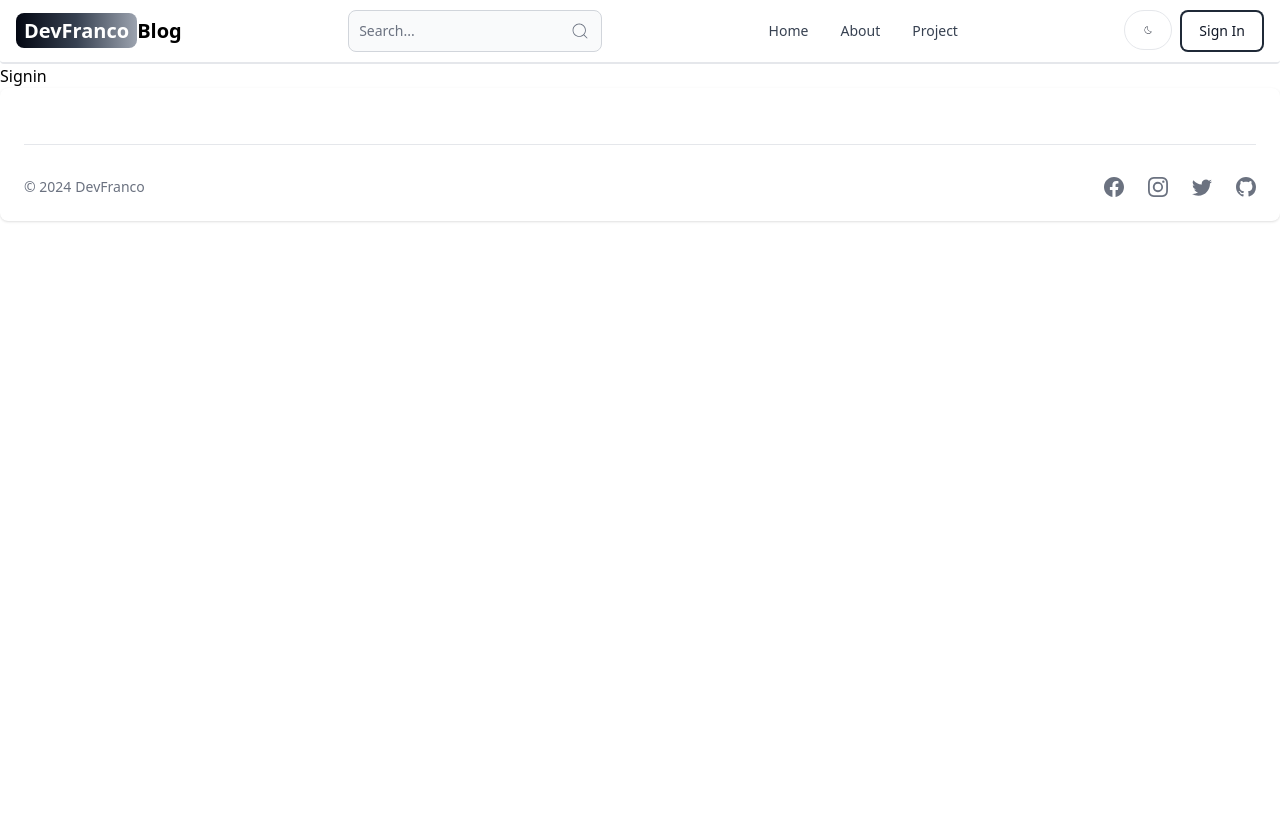
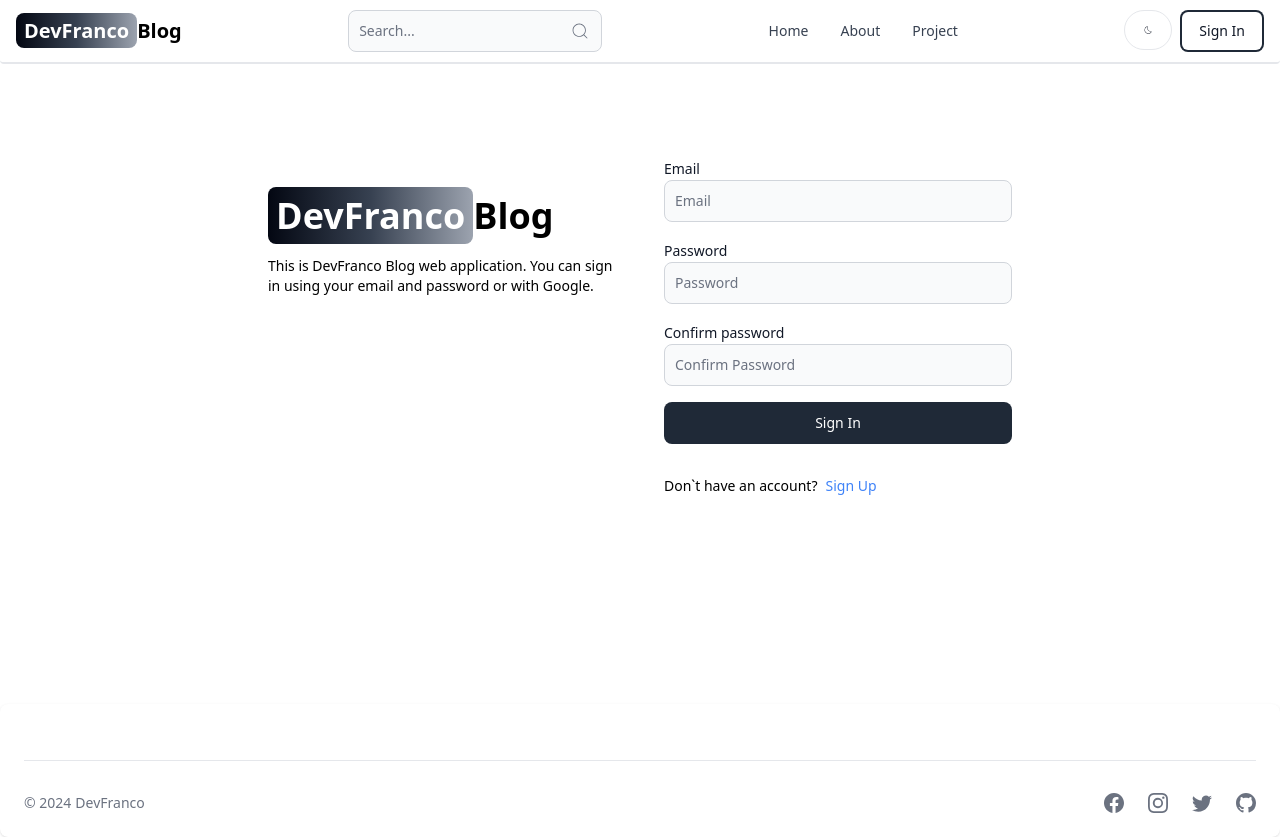
Before and after one commit to EngineerFranco/blog, a React (Vite) app in the folder client/: page /sign-in in a window 1280 px wide. Before the commit the page ends 800 px from the top, so only its background shows below. Built offline with nearby package versions, Linux system fonts and the light colour scheme.

Commit message:
complete client signin page functionality. and enhance signin and singup page UI

```diff
--- a/client/src/components/Header.jsx
+++ b/client/src/components/Header.jsx
@@ -28,7 +28,7 @@
           <Button className="w-12 h-10 rounded-full hidden sm:inline " color="gray">
             <CiDark className=""/>
           </Button>
-          <Link to="/signIn">
+          <Link to="/sign-in">
           <Button color="dark" className="" outline >
             Sign In
           </Button>
--- a/client/src/pages/SignUp.jsx
+++ b/client/src/pages/SignUp.jsx
@@ -18,11 +18,10 @@
     const handleSubmit = async(e) => {
         e.preventDefault();
         setErrorMessage(null)
-        setLoading(true)
-
         if(!formData.username || !formData.email || !formData.password){
             return setErrorMessage('Please fill out all fields')
         }
+        setLoading(true)
         try {
             const responseData = await fetch('/api/auth/signup',{
                 method: 'POST',
@@ -45,8 +44,8 @@
 
   return (
     <section className='min-h-[70dvh] bg-white mt-20'>
-        <div className='flex p-3 max-w-3xl mx-auto flex-col md:flex-row md:items-center gap-12'>
-            <div className='flex-1'>
+        <div className='flex p-3 max-w-3xl mx-auto flex-col md:flex-row md:items-start gap-12'>
+            <div className='flex-1 sm:mt-10'>
                 <Link to={"/"} className='text-4xl font-bold dark:text-white'>
                     <span className="px-2 py-1 bg-gradient-to-r from-gray-950 via-gray-700 to-gray-400 rounded-lg text-white">DevFranco</span>
                     Blog
@@ -57,39 +56,36 @@
             </div>
             <div className='flex-1'>
                 <form
-                    className="flex max-w-md flex-col gap-4 "
+                    className="flex max-w-md flex-col gap-4 min-h-[300px]"
                     onSubmit={handleSubmit}>
                     <div>
-                        <Label value="Your username" />
+                        <Label value="Username" />
                         <TextInput
                             id="username"
                             name = "username"
                             type="text"
                             placeholder="Username"
                             onChange={handleChange}
-                            required
                         />
                     </div>
                     <div>
-                        <Label value="Your email" />
+                        <Label value="Email" />
                         <TextInput
                             id="email"
                             name = "email"
                             type="email"
                             placeholder="Franco@gmail.com"
                             onChange={handleChange}
-                            required
                         />
                     </div>
                     <div>
-                        <Label value="Your password" />
+                        <Label value="Password" />
                         <TextInput
                             id="password"
                             name = 'password'
                             type="password"
                             placeholder="Password"
                             onChange={handleChange}
-                            required
                         />
                     </div>
                     <Button color='dark' type='submit' disabled={loading}>
@@ -117,9 +113,9 @@
                         </Alert>
                     )
                 }
+
             </div>
         </div>
-
     </section>
   )
 }
--- a/client/src/pages/Signin.jsx
+++ b/client/src/pages/Signin.jsx
@@ -1,9 +1,122 @@
-import React from 'react'
+import { Alert, Button, Label, Spinner, TextInput } from 'flowbite-react';
+import { useState } from 'react';
+import { Link, useNavigate } from 'react-router-dom';
 
-const Signin = () => {
-  return (
-    <div>Signin</div>
-  )
-}
+const SignIn = () => {
+    const [formData, setFormData] = useState({});
+    const [errorMessage, setErrorMessage] = useState(null);
+    const [loading, setLoading] = useState(false);
+    const navigate = useNavigate();
 
-export default Signin
+    const handleChange = (e) => {
+        setFormData({
+            ...formData,
+            [e.target.id]: e.target.value.trim(),
+        });
+    };
+
+    const handleSubmit = async (e) => {
+        e.preventDefault();
+        setErrorMessage(null);
+
+        if (!formData.email || !formData.password) {
+            return setErrorMessage('Please fill out all fields');
+        }
+        setLoading(true);
+        try {
+            const responseData = await fetch('/api/auth/signin', {
+                method: 'POST',
+                headers: { 'Content-Type': 'application/json' },
+                body: JSON.stringify(formData),
+            });
+            const responseAPI = await responseData.json();
+            if (!responseAPI.success) {
+                setErrorMessage(responseAPI.message);
+            }
+            setLoading(false);
+            if (responseAPI.success) {
+                navigate('/');
+            }
+        } catch (error) {
+            setErrorMessage(error.message);
+            setLoading(false);
+        }
+    };
+
+    return (
+        <section className='min-h-[70dvh] bg-white mt-20'>
+            <div className='flex p-3 max-w-3xl mx-auto flex-col md:flex-row md:items-start gap-12'>
+                <div className='flex-1 sm:mt-10'>
+                    <Link to={"/"} className='text-4xl font-bold dark:text-white'>
+                        <span className="px-2 py-1 bg-gradient-to-r from-gray-950 via-gray-700 to-gray-400 rounded-lg text-white">DevFranco</span>
+                        Blog
+                    </Link>
+                    <p className='text-sm mt-5'>
+                        This is DevFranco Blog web application. You can sign in using your email and password or with Google.
+                    </p>
+                </div>
+                <div className='flex-1 '>
+                    <form
+                        className="flex max-w-md flex-col gap-4 min-h-[300px]"
+                        onSubmit={handleSubmit}>
+                        <div>
+                            <Label value="Email" />
+                            <TextInput
+                                id="email"
+                                name="email"
+                                type="email"
+                                placeholder="Email"
+                                onChange={handleChange}
+                            />
+                        </div>
+                        <div>
+                            <Label value="Password" />
+                            <TextInput
+                                id="password"
+                                name='password'
+                                type="password"
+                                placeholder="Password"
+                                onChange={handleChange}
+                            />
+                        </div>
+                        <div>
+                            <Label value="Confirm password" />
+                            <TextInput
+                                id="confirmPassword"
+                                name='confirmPassword'
+                                type="password"
+                                placeholder="Confirm Password"
+                                onChange={handleChange}
+                            />
+                        </div>
+                        <Button color='dark' type='submit' disabled={loading}>
+                            {
+                                loading ? (
+                                    <>
+                                        <Spinner size='sm'/>
+                                        <span className='pl-3'>Loading....</span>
+                                    </>
+                                ) : <span>Sign In</span>
+                            }
+                        </Button>
+                    </form>
+                    <div className='flex gap-2 text-sm mt-5'>
+                        <span>Don`t have an account?</span>
+                        <Link to={'/sign-up'} className='text-blue-500'>
+                            Sign Up
+                        </Link>
+                    </div>
+                    {
+                        errorMessage && (
+                            <Alert className='bg-red-50 mt-5 border' color='failure'>
+                                {errorMessage}
+                            </Alert>
+                        )
+                    }
+                </div>
+            </div>
+        </section>
+    );
+};
+
+export default SignIn;
```
Also changed, not shown: 1 other file (tests, documents, lock files or other folders).
